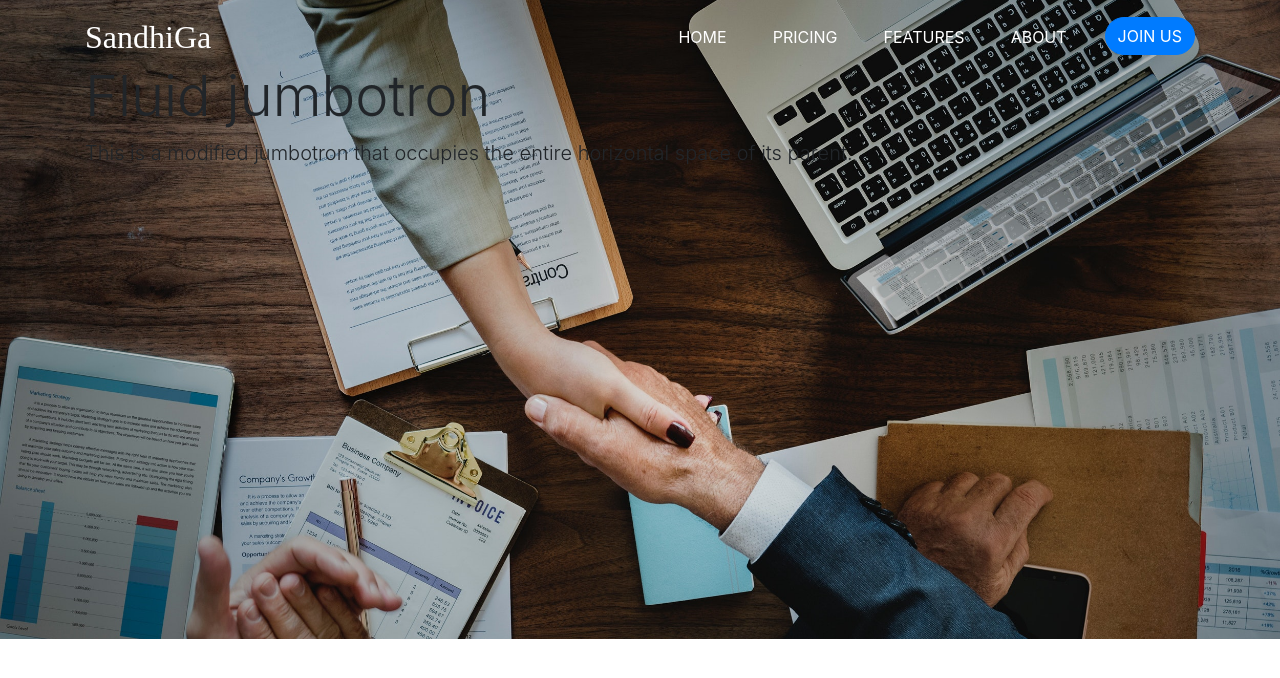
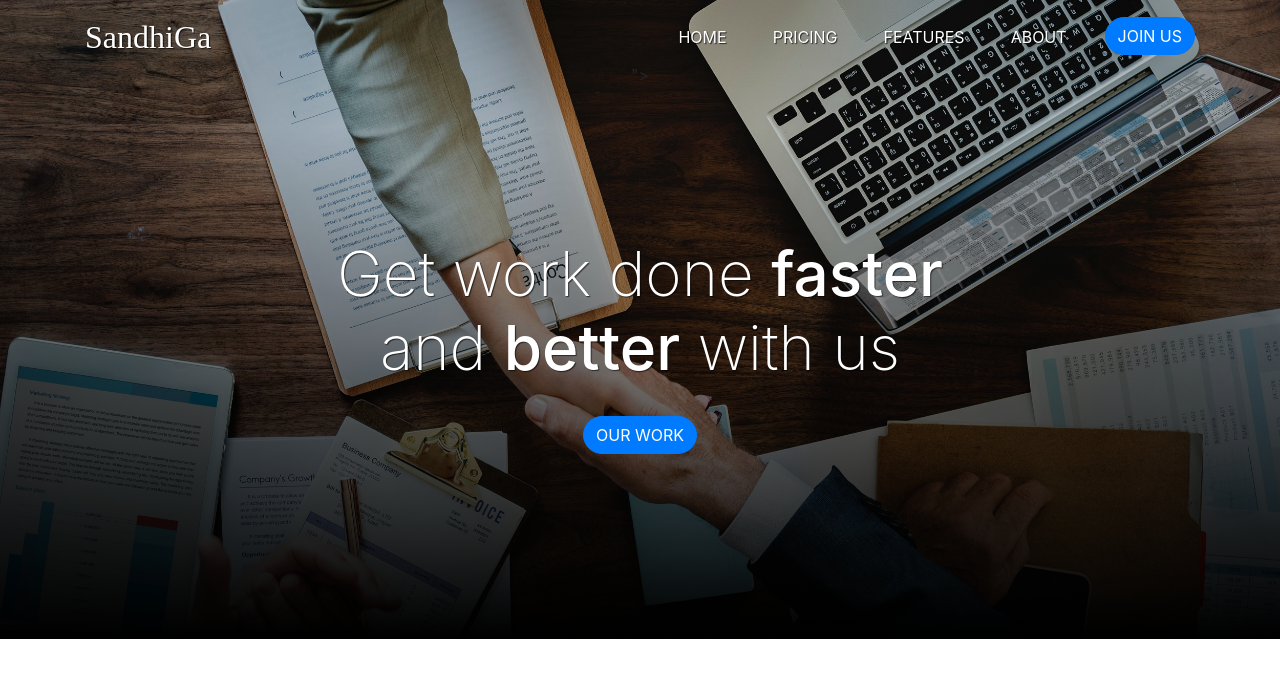
Before and after one commit to D4ITON/landing-bootstrap, a plain HTML site: page index.html in a window 1280 px wide. Drawn offline with nearby package versions, Linux system fonts and the light colour scheme; a web font is replaced by a local one.

Commit message:
terminando header con fondo gradiente

```diff
--- a/index.html
+++ b/index.html
@@ -54,9 +54,10 @@
 
     <!-- JUMBOTROM -->
     <div class="jumbotron jumbotron-fluid">
+    <!-- <div class="jumbotron jumbotron-fluid d-flex justify-content-center align-items-center -->">
         <div class="container">
-            <h1 class="display-4">Fluid jumbotron</h1>
-            <p class="lead">This is a modified jumbotron that occupies the entire horizontal space of its parent.</p>
+            <h1 class="display-4">Get work done <span>faster</span><br> and <span>better</span> with us</h1>
+            <a href="#" class="btn btn-primary tombol">Our work</a>
         </div>
     </div>
 
--- a/styles.css
+++ b/styles.css
@@ -1,4 +1,8 @@
 /* navbar */
+.navbar{
+    position: relative;
+    z-index: 1;
+}
 .navbar-brand{
     font-family: viga;
     font-size: 32px;
@@ -9,9 +13,36 @@
 .jumbotron{
     background-image: url('img/jumbotron-bg.jpg');
     background-size: cover;
-    height: 640px;
+    height: 540px;
+    text-align: center;
+    position: relative;
+}
+.jumbotron .container{
+    z-index: 1;
+    position: relative;
+}
+.jumbotron::after{
+    content: '';
+    display: block;
+    height: 80%;
+    width: 100%;
+    background-image: linear-gradient(to top, rgba(0,0,0,1), rgba(0,0,0,0));
+    position: absolute;
+    bottom: 0;
 }
 
+.jumbotron .display-4{
+    color: white;
+    margin-top: 150px;
+    font-weight: 200;
+    text-shadow: 1px 1px 1px rgba(0,0,0,.6);
+    font-size: 40px;
+    margin-bottom: 30px;
+}
+
+.jumbotron .display-4 span{
+    font-weight: 500;
+}
 /* Utility */
 .tombol{
     text-transform: uppercase;
@@ -25,6 +56,7 @@
 
     .navbar-brand, .nav-link{
         color: white !important;
+        text-shadow: 1px 1px 1px rgba(0,0,0,.7);
     }
     .nav-link{
         text-transform: uppercase;
@@ -44,6 +76,10 @@
     }
     .jumbotron{
         margin-top: -75px;
+        height: 640px;
+    }
+    .jumbotron .display-4{
+        font-size: 62px;
     }
 
  }
```
